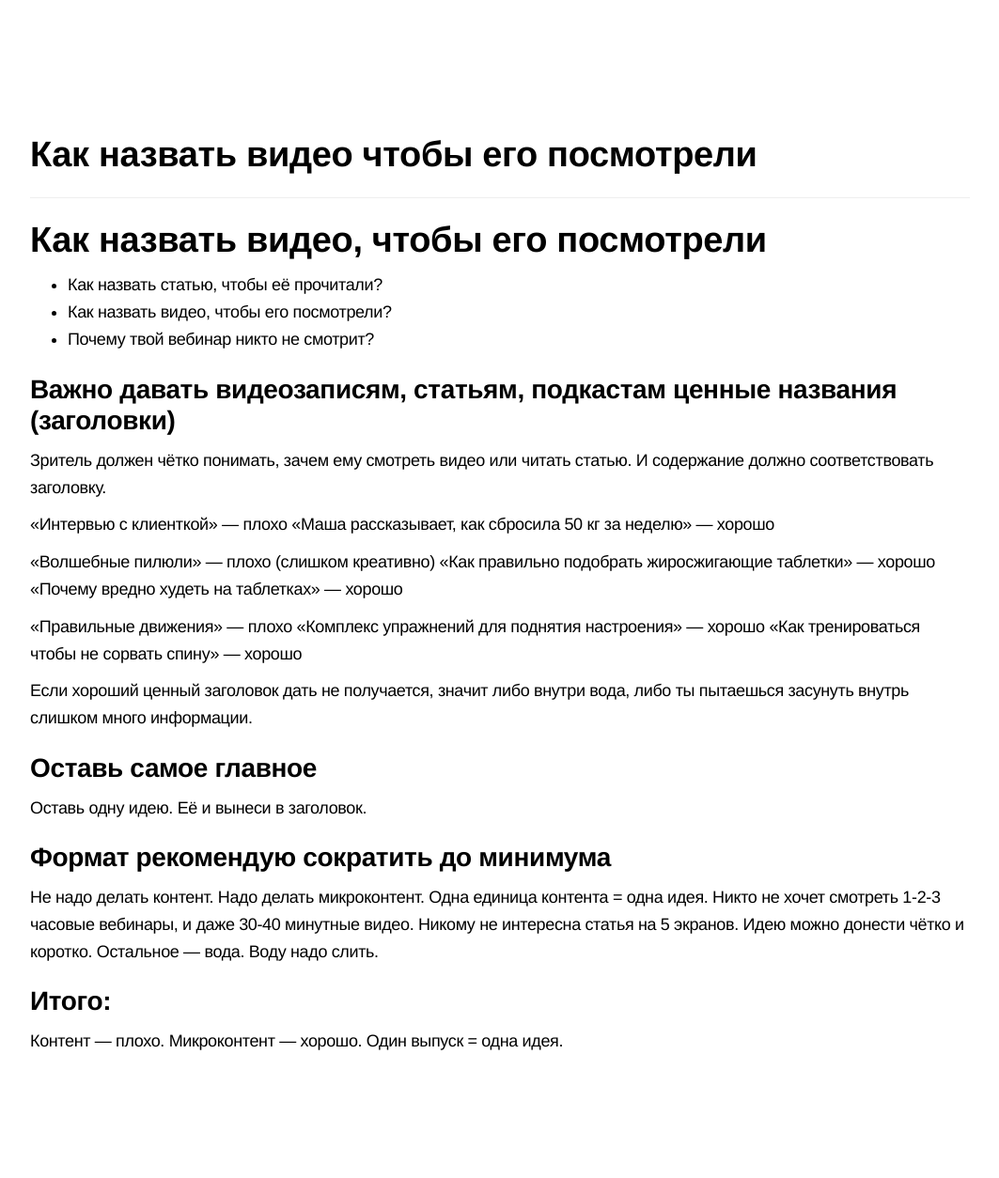
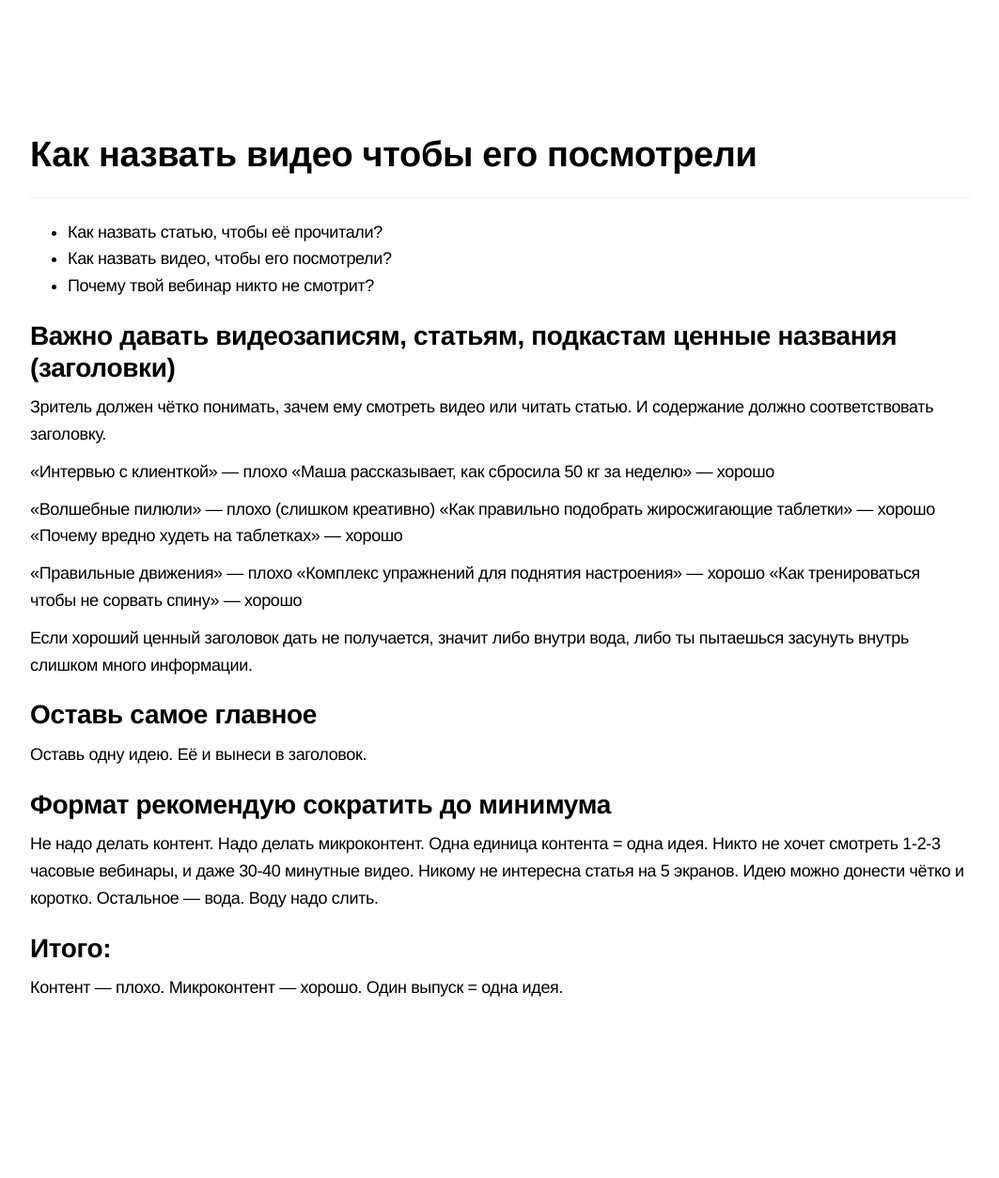
Before and after one commit to bz-icoach/bz-icoach.github.io, a Jekyll site: the page built from _posts/kak-sozdat-moshchnoe-soobshchestvo-postroit-lichnyy-brend/2018-01-16-kak-nazvat-video-chtoby-ego-posmotreli.md, in a window 1280 px wide. Shown: the whole page at 94% size, without its empty margins (108-1171 px from the left). Built offline with Jekyll 4.4.1, drawn with Linux system fonts in a browser that asks for light colours; nearby versions of some CDN libraries; after the commit the page ends 1197 px from its top, so only the background shows below that.

Commit message:
Update 2018-01-16-kak-nazvat-video-chtoby-ego-posmotreli.md

```diff
--- a/_posts/kak-sozdat-moshchnoe-soobshchestvo-postroit-lichnyy-brend/2018-01-16-kak-nazvat-video-chtoby-ego-posmotreli.md
+++ b/_posts/kak-sozdat-moshchnoe-soobshchestvo-postroit-lichnyy-brend/2018-01-16-kak-nazvat-video-chtoby-ego-posmotreli.md
@@ -2,8 +2,6 @@
 layout: post
 title: Как назвать видео чтобы его посмотрели
 ---
-
-# Как назвать видео, чтобы его посмотрели
 
 - Как назвать статью, чтобы её прочитали?
 - Как назвать видео, чтобы его посмотрели?
```
